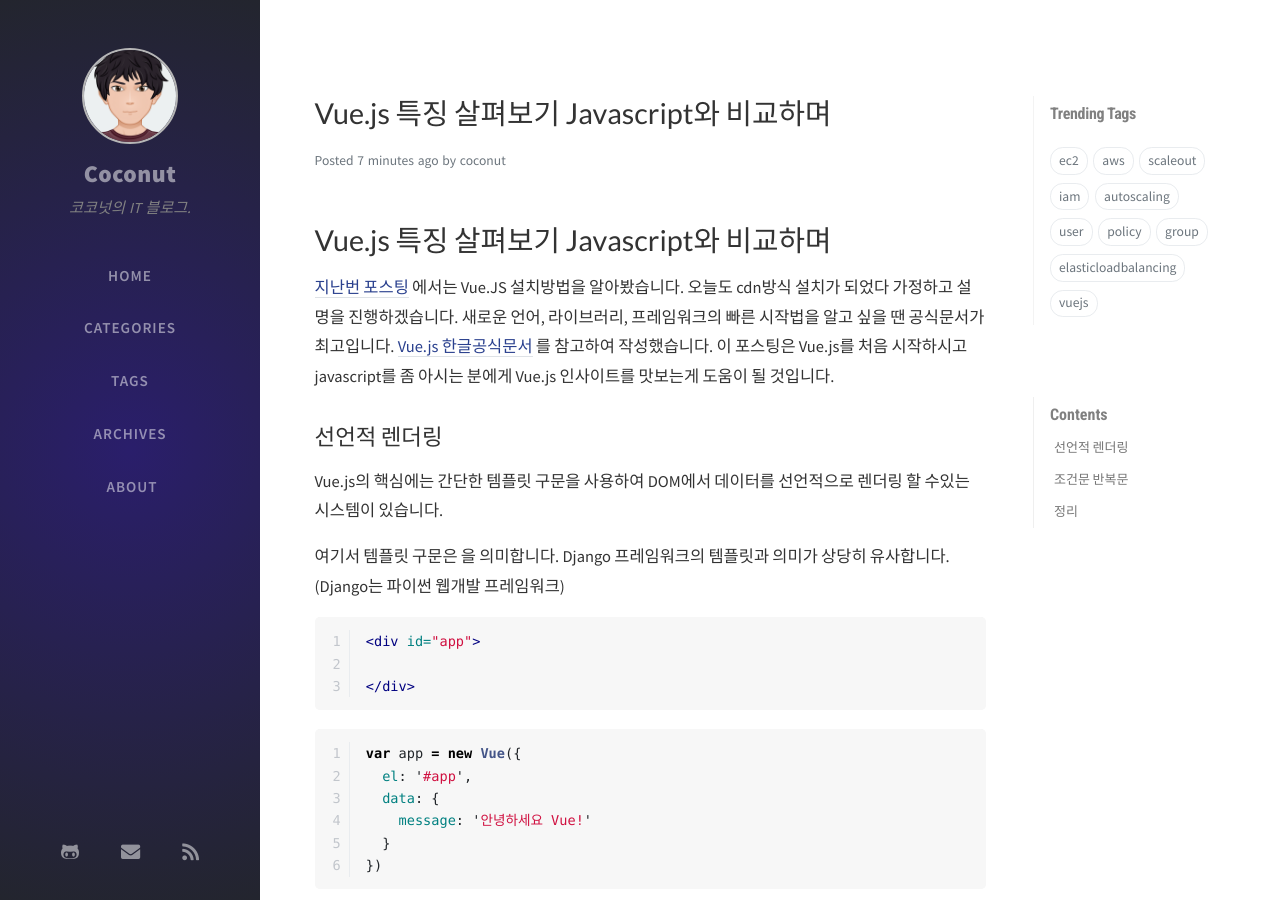
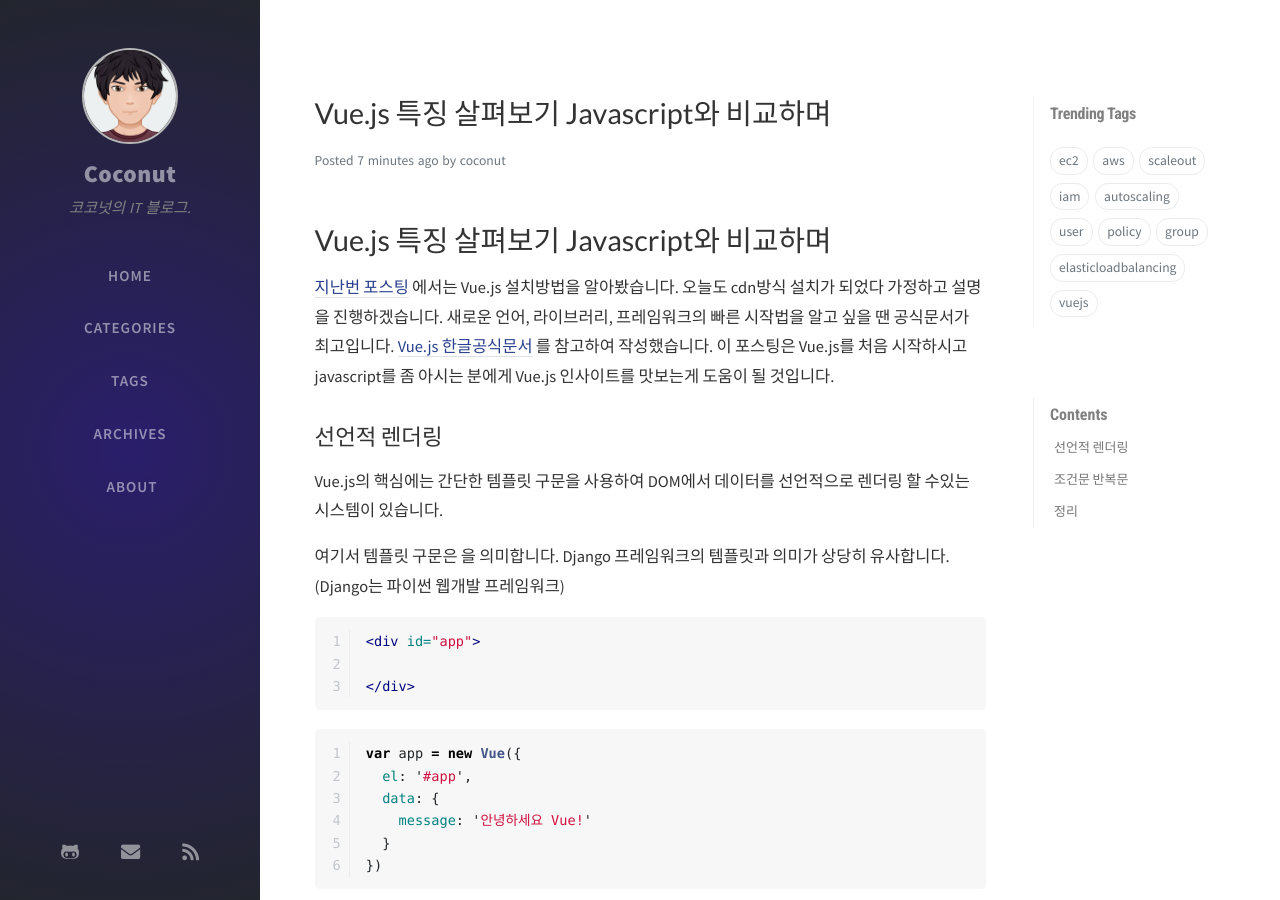
Before and after one commit to coconutstd/coconutstd.github.io, a Jekyll site: the page built from _posts/2020-10-26-Vue.js-1.md, in a window 1280 px wide and 900 px high. Built offline with Jekyll 4.4.1, drawn with Linux system fonts in a browser that asks for light colours; nearby versions of some CDN libraries; comment, search, counter and statistics services are not loaded; some of the changed text lies outside the part shown.

Commit message:
No.7 포스팅(주제: AWS와 자바스크립트의 차이1) - Vue.JS js로 변경

```diff
--- a/_posts/2020-10-26-Vue.js-1.md
+++ b/_posts/2020-10-26-Vue.js-1.md
@@ -12,7 +12,7 @@
 
 
 
-[지난번  포스팅](https://coconutstd.github.io/posts/Vue.JS-%EC%8B%9C%EC%9E%91%ED%95%98%EA%B8%B0!/) 에서는 Vue.JS 설치방법을 알아봤습니다. 오늘도 cdn방식 설치가 되었다 가정하고 설명을 진행하겠습니다. 새로운 언어, 라이브러리, 프레임워크의 빠른 시작법을 알고 싶을 땐 공식문서가 최고입니다. [Vue.js 한글공식문서](https://kr.vuejs.org/v2/guide/index.html) 를 참고하여 작성했습니다. 이 포스팅은 Vue.js를 처음 시작하시고 javascript를 좀 아시는 분에게 Vue.js 인사이트를 맛보는게 도움이 될 것입니다.
+[지난번  포스팅](https://coconutstd.github.io/posts/Vue.JS-%EC%8B%9C%EC%9E%91%ED%95%98%EA%B8%B0!/) 에서는 Vue.js 설치방법을 알아봤습니다. 오늘도 cdn방식 설치가 되었다 가정하고 설명을 진행하겠습니다. 새로운 언어, 라이브러리, 프레임워크의 빠른 시작법을 알고 싶을 땐 공식문서가 최고입니다. [Vue.js 한글공식문서](https://kr.vuejs.org/v2/guide/index.html) 를 참고하여 작성했습니다. 이 포스팅은 Vue.js를 처음 시작하시고 javascript를 좀 아시는 분에게 Vue.js 인사이트를 맛보는게 도움이 될 것입니다.
 
 
 
```
Also changed, not shown: _posts/2020-10-15-Vue.JS-시작하기!.md (+2 -2 lines).
